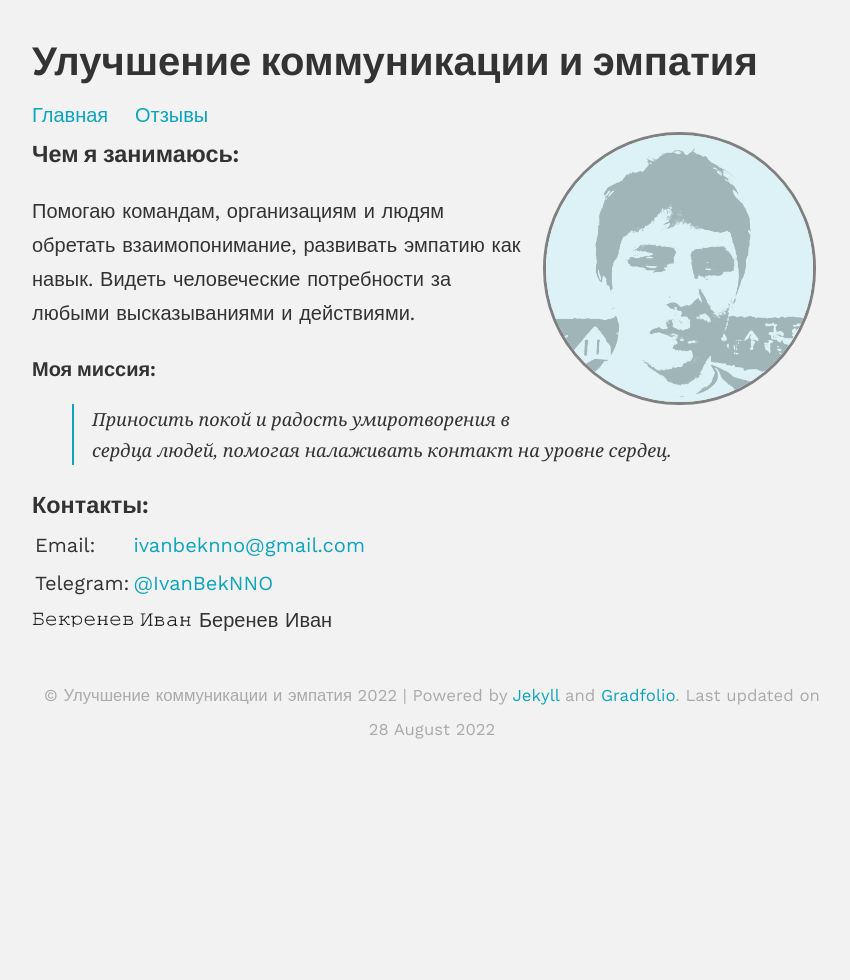
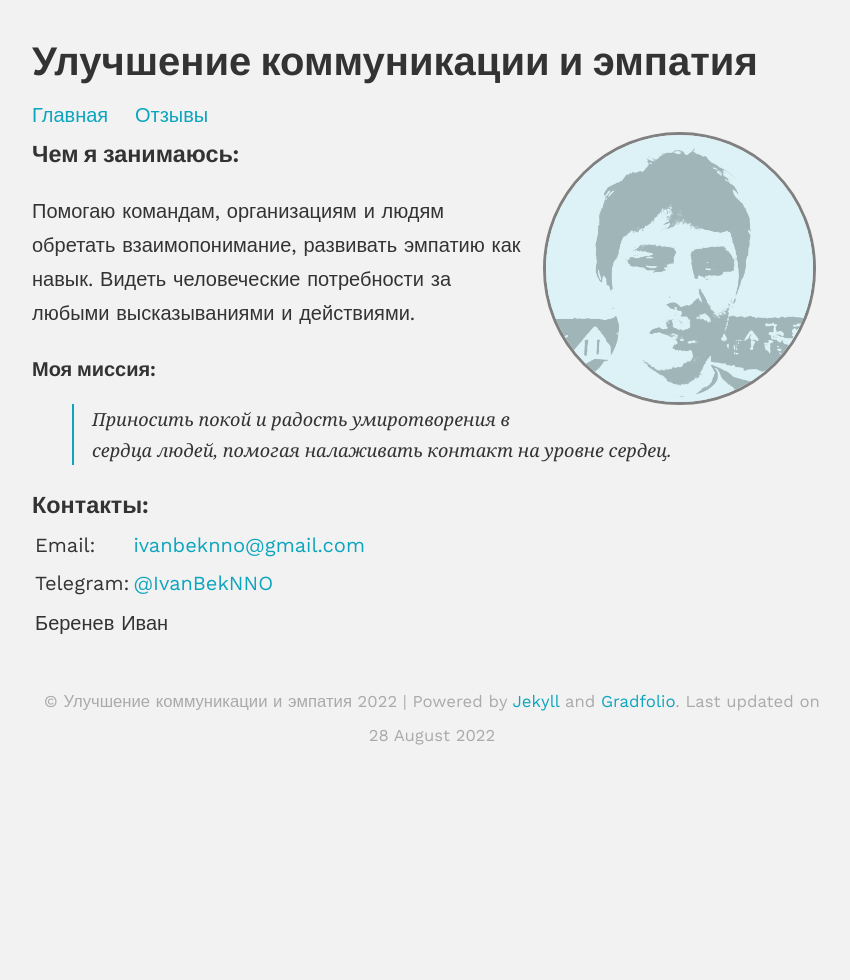
Before and after one commit to ivanbeknno/ivanbeknno, a Jekyll site: the page built from index.md, in a window 1280 px wide. Shown: the whole page, without its empty margins (208-1058 px from the left). Built offline with Jekyll 4.4.1, drawn with Linux system fonts in a browser that asks for light colours; nearby versions of some CDN libraries; our own code applies the rules of GitHub Pages for plain Markdown files.

Commit message:
Убрал изображение, оставил обусфакцию

```diff
--- a/_includes/contacts.html
+++ b/_includes/contacts.html
@@ -10,12 +10,9 @@
       <td>Telegram:</td>
       <td><a href="https://t.me/IvanBekNNO" target="_blank" rel="noopener noreferrer">@IvanBekNNO</a></td>
     </tr>
-
   </tbody>
 </table>
 
-
-<img src="/b.png" alt="bek" height="16px"> <img src="/i.png" alt="ivan" height="16px">
 <style>
   span.rev { unicode-bidi:bidi-override; direction:rtl }
   span.rev.surname:before { content:"вен" }
@@ -23,14 +20,19 @@
   span.rev.firstname:before { content:"н" }
   span.rev.firstname:after { content:"вИ" }
 </style>
+<table>
+  <tbody>
+    <tr>
+      <td>
+        <span class="rev firstname">а</span>
+        <span class="rev surname">ер</span>
+      </td>
+    </tr>
+  </tbody>
+</table>
 
-
-
-  <span class="rev firstname">а</span>
-  <span class="rev surname">ер</span>
-
-  <!--
-
+<!--
+  <img src="/b.png" alt="bek" height="16px"> <img src="/i.png" alt="ivan" height="16px">
 -->
 
 <!--
```
